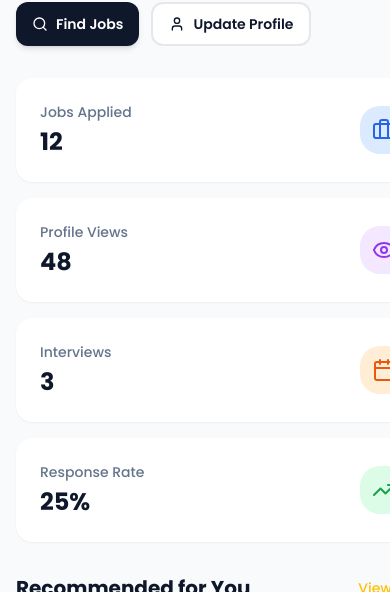
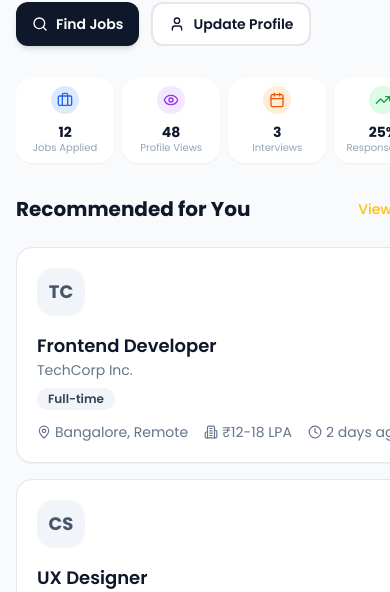
Before and after one commit to yuvasamrajyaofficial-prog/zekkers-app2, a Next.js app: page /dashboard in a window 390 px wide. Shown: the part 170-762 px from the top of the page. Built offline with nearby package versions, Linux system fonts and the light colour scheme; no server answers.

Commit message:
fix: optimize mobile stats grid (4 cols) and increase sidebar touch targets

```diff
--- a/src/app/dashboard/page.tsx
+++ b/src/app/dashboard/page.tsx
@@ -72,16 +72,17 @@ export default function DashboardPage() {
         </div>
 
         {/* Stats Grid */}
-        <div className="grid grid-cols-1 sm:grid-cols-2 lg:grid-cols-4 gap-4">
+        <div className="grid grid-cols-4 gap-2 md:gap-4">
           {stats.map((stat, index) => (
-            <Card key={index} className="border-none shadow-sm hover:shadow-md transition-shadow bg-white">
-              <CardContent className="p-6 flex items-center justify-between">
-                <div>
-                  <p className="text-sm font-medium text-slate-500">{stat.label}</p>
-                  <h3 className="text-2xl font-bold text-slate-900 mt-1">{stat.value}</h3>
+            <Card key={index} className="border-none shadow-sm hover:shadow-md transition-shadow bg-white overflow-hidden">
+              <CardContent className="p-2 md:p-6 flex flex-col md:flex-row items-center justify-center md:justify-between gap-1 md:gap-0 text-center md:text-left h-full">
+                <div className="order-2 md:order-1">
+                  <p className="hidden md:block text-sm font-medium text-slate-500">{stat.label}</p>
+                  <h3 className="text-sm sm:text-lg md:text-2xl font-bold text-slate-900 mt-0 md:mt-1 truncate w-full">{stat.value}</h3>
+                  <p className="md:hidden text-[10px] text-slate-400 leading-tight truncate w-full px-1">{stat.label}</p>
                 </div>
-                <div className={`p-3 rounded-xl ${stat.bg}`}>
-                  <stat.icon className={`w-6 h-6 ${stat.color}`} />
+                <div className={`p-1.5 md:p-3 rounded-lg md:rounded-xl ${stat.bg} order-1 md:order-2 mb-1 md:mb-0`}>
+                  <stat.icon className={`w-4 h-4 md:w-6 md:h-6 ${stat.color}`} />
                 </div>
               </CardContent>
             </Card>
--- a/src/components/ui/sidebar.tsx
+++ b/src/components/ui/sidebar.tsx
@@ -249,7 +249,7 @@ const SidebarTrigger = React.forwardRef<
       data-sidebar="trigger"
       variant="ghost"
       size="icon"
-      className={cn("h-7 w-7", className)}
+      className={cn("h-10 w-10 md:h-7 md:w-7", className)}
       onClick={(event) => {
         onClick?.(event)
         toggleSidebar()
```
